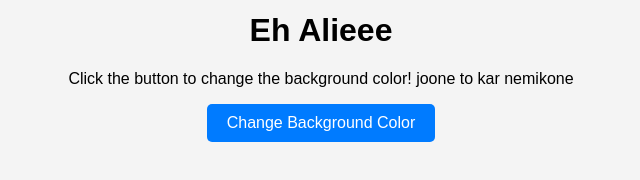
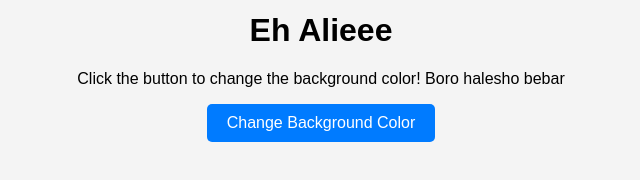
Before and after one commit to kheilihamalieh/bekhoda, a plain HTML site: page index.html in a window 1280 px wide. Shown: the part 334-514 px from the top of the page, 319-959 px from the left. Drawn offline with Linux system fonts and the light colour scheme.

Commit message:
Update index.html

```diff
--- a/index.html
+++ b/index.html
@@ -9,7 +9,7 @@
 <body>
     <div class="container">
         <h1>Eh Alieee</h1>
-        <p>Click the button to change the background color! joone to kar nemikone</p>
+        <p>Click the button to change the background color! Boro halesho bebar</p>
         <button onclick="changeColor()">Change Background Color</button>
     </div>
     <script src="script.js"></script>
```
